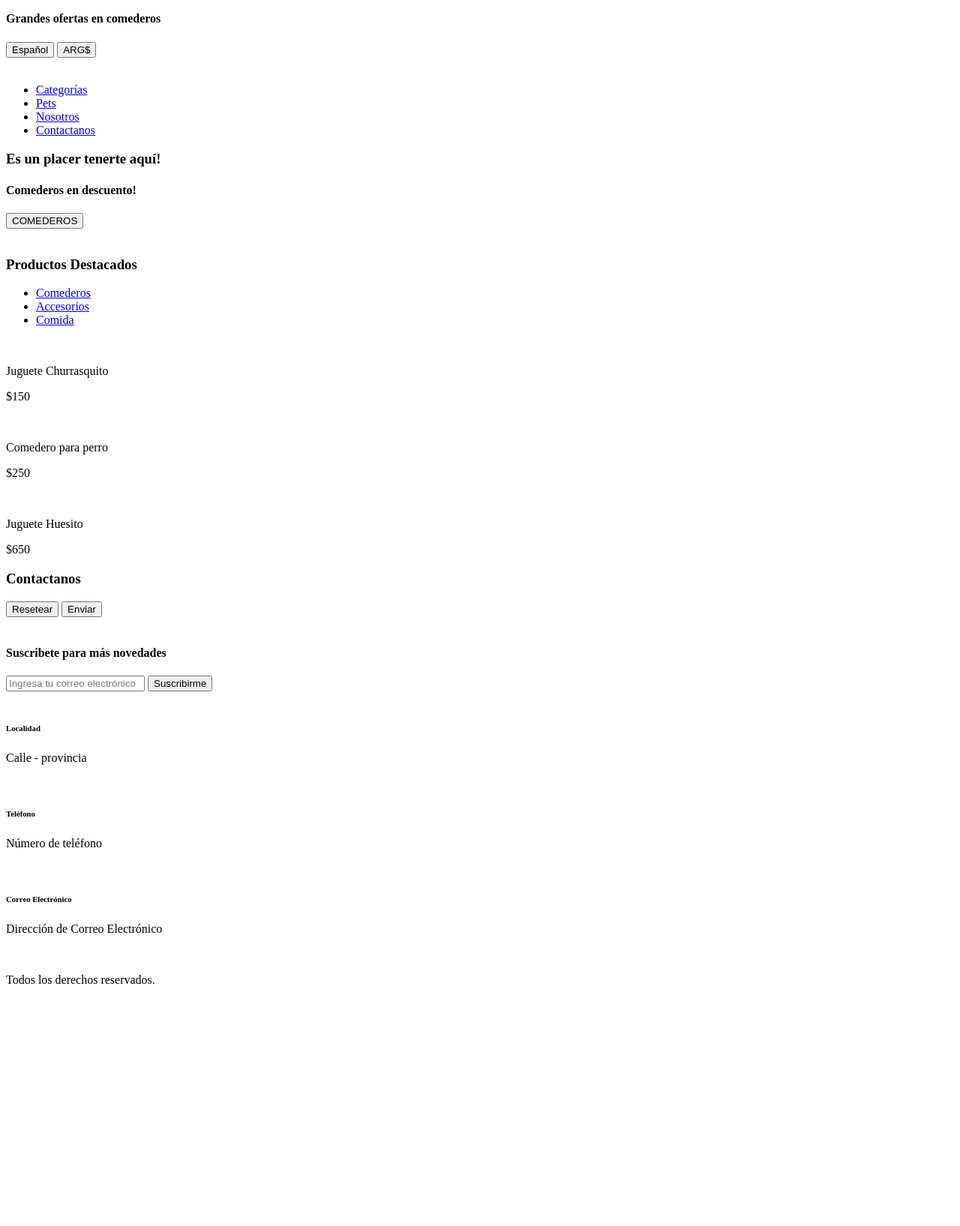
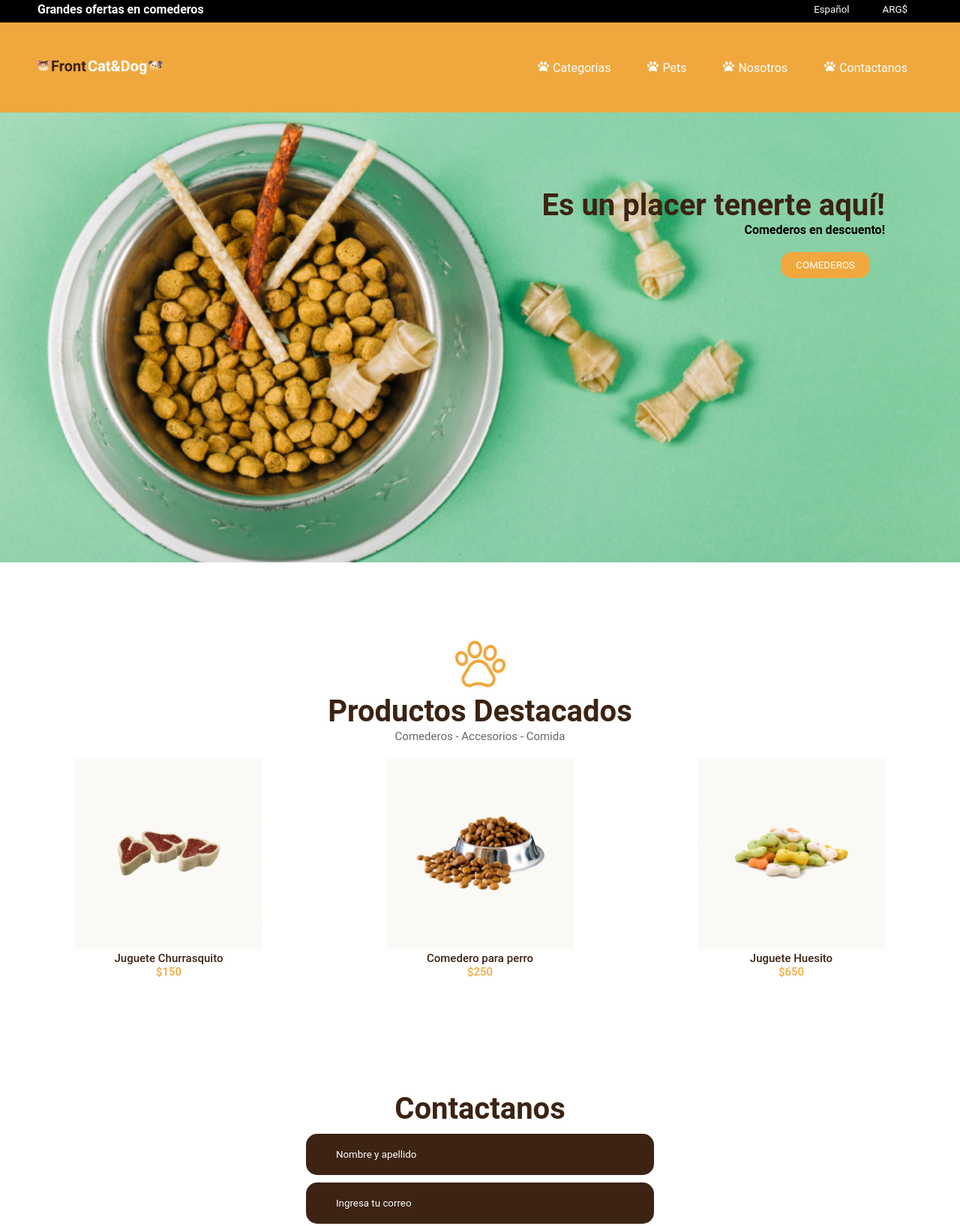
Before and after one commit to joaquinzxy/petshop-ctd, a plain HTML site: page index.html in a window 1280 px wide. Shown: the part 5-1640 px from the top of the page at 75% size. Before the commit the page ends 1337 px from the top, so only its background shows below. Drawn offline with Linux system fonts and the light colour scheme.

Commit message:
CSS agregado

```diff
--- a/index.html
+++ b/index.html
@@ -5,23 +5,28 @@
     <meta http-equiv="X-UA-Compatible" content="IE=edge">
     <meta name="viewport" content="width=device-width, initial-scale=1.0">
     <title>Clase 6</title>
+    <link rel="preconnect" href="https://fonts.googleapis.com">
+<link rel="preconnect" href="https://fonts.gstatic.com" crossorigin>
+    <link rel="stylesheet" href="style.css">
 </head>
 <body>
-    <header>
-        <div id="barra-superior">
-            <h4>Grandes ofertas en comederos</h4>
+    <div id="barra-superior">
+        <h4>Grandes ofertas en comederos</h4>
+        <div class="botones-barra">
             <button>Español</button>
             <button>ARG$</button>
         </div>
+    </div>
+    <header>
         <div id="logo-header">
-            <img src="" alt="">
+            <img src="img/Logo.png" alt="">
         </div>
         <nav>
             <ul>
-                <li><a href="#">Categorías</a></li>
-                <li><a href="#">Pets</a></li>
-                <li><a href="#">Nosotros</a></li>
-                <li><a href="#">Contactanos</a></li>
+                <li><a href="#"><svg xmlns="http://www.w3.org/2000/svg" viewBox="0 0 512 512"><!--! Font Awesome Pro 6.1.1 by @fontawesome - https://fontawesome.com License - https://fontawesome.com/license (Commercial License) Copyright 2022 Fonticons, Inc. --><path d="M256 224c-79.37 0-191.1 122.7-191.1 200.2C64.02 459.1 90.76 480 135.8 480C184.6 480 216.9 454.9 256 454.9C295.5 454.9 327.9 480 376.2 480c44.1 0 71.74-20.88 71.74-55.75C447.1 346.8 335.4 224 256 224zM108.8 211.4c-10.37-34.62-42.5-57.12-71.62-50.12S-7.104 202 3.27 236.6C13.64 271.3 45.77 293.8 74.89 286.8S119.1 246 108.8 211.4zM193.5 190.6c30.87-8.125 46.37-49.1 34.5-93.37s-46.5-71.1-77.49-63.87c-30.87 8.125-46.37 49.1-34.5 93.37C127.9 170.1 162.5 198.8 193.5 190.6zM474.9 161.3c-29.12-6.1-61.25 15.5-71.62 50.12c-10.37 34.63 4.75 68.37 33.87 75.37c29.12 6.1 61.12-15.5 71.62-50.12C519.1 202 503.1 168.3 474.9 161.3zM318.5 190.6c30.1 8.125 65.62-20.5 77.49-63.87c11.87-43.37-3.625-85.25-34.5-93.37c-30.1-8.125-65.62 20.5-77.49 63.87C272.1 140.6 287.6 182.5 318.5 190.6z"/></svg>Categorías</a></li>
+                <li><a href="#"><svg xmlns="http://www.w3.org/2000/svg" viewBox="0 0 512 512"><!--! Font Awesome Pro 6.1.1 by @fontawesome - https://fontawesome.com License - https://fontawesome.com/license (Commercial License) Copyright 2022 Fonticons, Inc. --><path d="M256 224c-79.37 0-191.1 122.7-191.1 200.2C64.02 459.1 90.76 480 135.8 480C184.6 480 216.9 454.9 256 454.9C295.5 454.9 327.9 480 376.2 480c44.1 0 71.74-20.88 71.74-55.75C447.1 346.8 335.4 224 256 224zM108.8 211.4c-10.37-34.62-42.5-57.12-71.62-50.12S-7.104 202 3.27 236.6C13.64 271.3 45.77 293.8 74.89 286.8S119.1 246 108.8 211.4zM193.5 190.6c30.87-8.125 46.37-49.1 34.5-93.37s-46.5-71.1-77.49-63.87c-30.87 8.125-46.37 49.1-34.5 93.37C127.9 170.1 162.5 198.8 193.5 190.6zM474.9 161.3c-29.12-6.1-61.25 15.5-71.62 50.12c-10.37 34.63 4.75 68.37 33.87 75.37c29.12 6.1 61.12-15.5 71.62-50.12C519.1 202 503.1 168.3 474.9 161.3zM318.5 190.6c30.1 8.125 65.62-20.5 77.49-63.87c11.87-43.37-3.625-85.25-34.5-93.37c-30.1-8.125-65.62 20.5-77.49 63.87C272.1 140.6 287.6 182.5 318.5 190.6z"/></svg>Pets</a></li>
+                <li><a href="#"><svg xmlns="http://www.w3.org/2000/svg" viewBox="0 0 512 512"><!--! Font Awesome Pro 6.1.1 by @fontawesome - https://fontawesome.com License - https://fontawesome.com/license (Commercial License) Copyright 2022 Fonticons, Inc. --><path d="M256 224c-79.37 0-191.1 122.7-191.1 200.2C64.02 459.1 90.76 480 135.8 480C184.6 480 216.9 454.9 256 454.9C295.5 454.9 327.9 480 376.2 480c44.1 0 71.74-20.88 71.74-55.75C447.1 346.8 335.4 224 256 224zM108.8 211.4c-10.37-34.62-42.5-57.12-71.62-50.12S-7.104 202 3.27 236.6C13.64 271.3 45.77 293.8 74.89 286.8S119.1 246 108.8 211.4zM193.5 190.6c30.87-8.125 46.37-49.1 34.5-93.37s-46.5-71.1-77.49-63.87c-30.87 8.125-46.37 49.1-34.5 93.37C127.9 170.1 162.5 198.8 193.5 190.6zM474.9 161.3c-29.12-6.1-61.25 15.5-71.62 50.12c-10.37 34.63 4.75 68.37 33.87 75.37c29.12 6.1 61.12-15.5 71.62-50.12C519.1 202 503.1 168.3 474.9 161.3zM318.5 190.6c30.1 8.125 65.62-20.5 77.49-63.87c11.87-43.37-3.625-85.25-34.5-93.37c-30.1-8.125-65.62 20.5-77.49 63.87C272.1 140.6 287.6 182.5 318.5 190.6z"/></svg>Nosotros</a></li>
+                <li><a href="#"><svg xmlns="http://www.w3.org/2000/svg" viewBox="0 0 512 512"><!--! Font Awesome Pro 6.1.1 by @fontawesome - https://fontawesome.com License - https://fontawesome.com/license (Commercial License) Copyright 2022 Fonticons, Inc. --><path d="M256 224c-79.37 0-191.1 122.7-191.1 200.2C64.02 459.1 90.76 480 135.8 480C184.6 480 216.9 454.9 256 454.9C295.5 454.9 327.9 480 376.2 480c44.1 0 71.74-20.88 71.74-55.75C447.1 346.8 335.4 224 256 224zM108.8 211.4c-10.37-34.62-42.5-57.12-71.62-50.12S-7.104 202 3.27 236.6C13.64 271.3 45.77 293.8 74.89 286.8S119.1 246 108.8 211.4zM193.5 190.6c30.87-8.125 46.37-49.1 34.5-93.37s-46.5-71.1-77.49-63.87c-30.87 8.125-46.37 49.1-34.5 93.37C127.9 170.1 162.5 198.8 193.5 190.6zM474.9 161.3c-29.12-6.1-61.25 15.5-71.62 50.12c-10.37 34.63 4.75 68.37 33.87 75.37c29.12 6.1 61.12-15.5 71.62-50.12C519.1 202 503.1 168.3 474.9 161.3zM318.5 190.6c30.1 8.125 65.62-20.5 77.49-63.87c11.87-43.37-3.625-85.25-34.5-93.37c-30.1-8.125-65.62 20.5-77.49 63.87C272.1 140.6 287.6 182.5 318.5 190.6z"/></svg>Contactanos</a></li>
             </ul>
         </nav>
     </header>
@@ -32,79 +37,85 @@
             <div>
                 <h3>Es un placer tenerte aquí!</h3>
                 <h4>Comederos en descuento!</h4>
-                <button>COMEDEROS</button>
+                <button class="boton-naranja">COMEDEROS</button>
             </div>
         </section>
 
         <section id="galeria-producto">
-            <img src="#" class="icono-encabezado" alt="">
+            <img src="img/huella.png" class="icono-encabezado" alt="">
             <h3>Productos Destacados</h3>
             <ul>
-                <li><a href="#">Comederos</a></li>
-                <li><a href="#">Accesorios</a></li>
+                <li><a href="#">Comederos   -   </a></li>
+                <li><a href="#">Accesorios   -   </a></li>
                 <li><a href="#">Comida</a></li>
             </ul>
             <div id="contenedor-productos">
                 <div class="producto">
-                    <img src="" alt="" class="producto-imagen">
+                    <img src="img/churrasquito.png" alt="" class="producto-imagen">
                     <p class="producto-titulo">Juguete Churrasquito</p>
-                    <p class="producto-">$150</p>
+                    <p class="producto-precio">$150</p>
                 </div>
                 <div class="producto">
-                    <img src="" alt="" class="producto-imagen">
+                    <img src="img/comedero.png" alt="" class="producto-imagen">
                     <p class="producto-titulo">Comedero para perro</p>
-                    <p class="producto-">$250</p>
+                    <p class="producto-precio">$250</p>
                 </div>
                 <div class="producto">
-                    <img src="" alt="" class="producto-imagen">
+                    <img src="img/Huesito.png" alt="" class="producto-imagen">
                     <p class="producto-titulo">Juguete Huesito</p>
-                    <p class="producto-">$650</p>
+                    <p class="producto-precio">$650</p>
                 </div>
             </div>
         </section>
 
         <section id="formulario-contacto">
             <h3>Contactanos</h3>
-            <form action="">
-
-            </form>
-            <button>Resetear</button>
-            <button>Enviar</button>
+            <div class="contenedor-input">
+                <input type="text" name="nombre" placeholder="Nombre y apellido">
+                <input type="text" placeholder="Ingresa tu correo">
+                <input type="text" placeholder="Telefono">
+            </div>
+            <button class="boton-gris">Resetear</button>
+            <button class="boton-naranja">Enviar</button>
         </section>
 
         <section id="newsletter">
             <img src="" alt="">
             <h4>Suscribete para más novedades</h4>
-            <input type="text" placeholder="Ingresa tu correo electrónico">
-            <button>Suscribirme</button>
+            <div class="correo-boton-grupo">
+                <input type="text" placeholder="Ingresa tu correo electrónico">
+                <button class="boton-gris">Suscribirme</button>
+            </div>
         </section>
     </main>
 
     <footer>
         <div class="info-contacto">
             <div class="forma-contacto">
-                <img src="" alt="">
+                <img src="img/Icono.png" alt="">
                 <div class="info">
                     <h6>Localidad</h6>
                     <p>Calle - provincia</p>
                 </div>
             </div>
             <div class="forma-contacto">
-                <img src="" alt="">
+                <img src="img/Icono.png" alt="">
                 <div class="info">
                     <h6>Teléfono</h6>
                     <p>Número de teléfono</p>
                 </div>
             </div>
             <div class="forma-contacto">
-                <img src="" alt="">
+                <img src="img/Icono.png" alt="">
                 <div class="info">
                     <h6>Correo Electrónico</h6>
                     <p>Dirección de Correo Electrónico</p>
                 </div>
             </div>
         </div>
-        <img src="" alt="">
+        <div class="logo-sociales">
+            <img src="img/Logo-white.png" alt="">
+        </div>
         <div class="derechos-reservados">
             <p>Todos los derechos reservados.</p>
         </div>
--- /dev/null
+++ b/style.css
@@ -0,0 +1,292 @@
+*{
+    margin: 0; /* se sacan los margenes por defecto del navegador, asi se empieza desde 0 */
+    font-family: Roboto;
+}
+
+#barra-superior{
+    background-color: black;
+    color: white; /* color de la fuente */
+    text-align: center;
+    display: flex;
+    flex-direction: row;
+    justify-content: space-between;
+    align-items: center;
+    padding: 0 50px;
+}
+
+#barra-superior button{
+    margin: 0;
+    background-color: black;
+}
+
+header{
+    background-color: #F0A83E;
+    height: 15vh; /* unidad de medida que toma como referencia el tamaño de la pantalla 100vh sería el 100% de la pantalla (vertical height) */
+    display: flex;
+    flex-direction: row;
+    align-items: center;
+    padding: 0 50px;
+}
+
+header #logo-header{
+    width: 30%;
+}
+
+
+header nav{
+    width: 70%;
+    text-align: right;
+}
+
+header nav img{
+    width: 80%;
+}
+
+header a{
+    text-decoration: none; /* sacar el subrayado de los enlaces*/
+    color: white;
+}
+
+header a svg{ /* iconos incrustados en el nav*/
+    height: 15px;
+    fill: white;
+    margin: 0 5px;
+}
+
+ul{
+    list-style: none; /* sacar los puntos de la lista*/
+}
+
+nav ul li{
+    display: inline;
+    margin: 0 20px;
+}
+
+#hero-banner{
+    background-image: url('img/banner.png');
+    background-repeat: no-repeat;
+    background-size: cover;
+    height: fit-content;
+    height: 50vh; /* unidad de medida, explicado en la etiqueta HEADER más arriba*/
+    text-align: right;
+    padding: 100px;
+}
+
+#galeria-producto{
+    text-align: center;
+    padding: 100px;
+}
+
+h3{
+    color: #3C2313;
+    font-weight: 700;
+    font-size: 40px;
+    width: auto;
+}
+
+#galeria-producto li{
+    display: inline; /* Muestra los elementos de la lista de forma horizontal  */
+    font-family: Roboto;
+    font-size: 15px;
+    font-weight: 400;
+    line-height: 18px;
+
+}
+
+#galeria-producto ul{
+    padding: 0;
+}
+
+#galeria-producto a{
+    text-decoration: none;
+    color: #666666;
+    font-size: 15px;
+    font-weight: 400;
+}
+
+#contenedor-productos{
+    display: flex;
+    flex-direction: row;
+    justify-content: space-between;
+    flex-wrap: wrap;
+    margin-top: 20px;
+}
+
+.producto{
+    width: 20%;
+    min-width: 250px;
+    cursor: pointer; /* cambia el cursor cuando ponemos el mouse arriba, le pone la manito simulando que fuera un link*/
+}
+
+.producto img{
+    width: 100%;
+}
+
+.producto .producto-titulo{
+    font-family: Roboto;
+    font-size: 15px;
+    font-weight: 500;
+    line-height: 18px;
+    text-align: center;
+    color: #3C2313;
+}
+
+.producto .producto-precio{
+    font-family: Roboto;
+    font-size: 15px;
+    font-weight: 500;
+    line-height: 18px;
+    text-align: center;
+    color: #F0A83E;
+}
+
+#formulario-contacto{
+    text-align: center;
+    padding:50px 0;
+}
+
+#formulario-contacto .contenedor-input{
+    text-align: center;
+}
+
+#formulario-contacto input{
+    display: block;  /* obliga al elemento (cajita de ingreso de datos) a mostrarse en bloque, o sea que ocupa todo el ancho y el resto debe ubicarse abajo */
+    margin: 10px auto; /* margen de 10px arriba y abajo - y a la izquierda y derecha se reparte el espacio, asi se queda centrado*/
+    border: none;
+    background-color: #3C2313;
+    padding: 20px 40px;
+    border-radius: 15px;
+    width: 30%;
+    color: white;
+}
+
+#formulario-contacto input::placeholder{
+    color: white;
+}
+
+button{
+    border-radius: 15px; /* esquinas redondeadas*/
+    margin: 20px; /* espacio externo del boton*/
+    padding: 10px 20px;  /* espacio interno del boton, da más aire digamos al texto*/
+    border: none; /* se saca el borde por defecto del boton*/
+    color: white;
+}
+
+.boton-naranja{
+    background-color: #F0A83E;
+}
+
+.boton-gris{
+    background-color: #666666;
+}
+
+#newsletter{
+    background-color: #F0A83E;
+    color: white;
+    min-height: 10vh;
+    padding: 50px;
+    text-align: center;
+    display: flex;
+    flex-direction: row;
+    justify-content: center;
+    align-items: center;
+    flex-wrap: wrap;
+}
+
+/*
+
+ARREGLADO CON FLEXBOX
+
+#newsletter > *{   dentro del div newsletter, aplica una propiedad a TODOS (*) los hijos inmediatos (los "nietos" ya no, solo hijos)
+    display: inline;
+}
+
+*/
+
+#newsletter .correo-boton-grupo{
+    display: flex;
+    flex-direction: row;
+    min-width: 50%;
+    flex-wrap: wrap;
+}
+
+#newsletter h4{
+    margin-right: 200px;
+    font-size: 22px;
+}
+
+#newsletter input{
+    display: block;  /* obliga al elemento (cajita de ingreso de datos) a mostrarse en bloque, o sea que ocupa todo el ancho y el resto debe ubicarse abajo */
+    margin: 10px auto; /* margen de 10px arriba y abajo - y a la izquierda y derecha se reparte el espacio, asi se queda centrado*/
+    border: none;
+    background-color: #fff;
+    padding: 20px 40px;
+    border-radius: 15px;
+    width: 50%;
+    color: black;
+}
+
+footer{
+    background-color: #3C2313;
+    color: white;
+    display: flex;
+    flex-direction: row;
+    flex-wrap: wrap;
+    justify-content: space-between;
+    align-items: center;
+}
+
+footer .logo-sociales{
+    padding: 50px;
+}
+
+footer h6{
+font-family: Roboto;
+font-size: 20px;
+font-weight: 700;
+line-height: 23px;
+letter-spacing: 0em;
+text-align: left;
+}
+
+footer .info-contacto{
+    padding: 50px 100px;
+}
+
+footer .forma-contacto{
+    margin: 10px 0;
+}
+
+footer .info p{
+    font-family: Roboto;
+    font-size: 10px;
+    font-weight: 700;
+    line-height: 12px;
+    letter-spacing: 0em;
+    text-align: left;
+    color:#8A8787;
+}
+
+.forma-contacto img{
+    width: 50px;
+    vertical-align: middle;
+}
+
+.forma-contacto .info{
+    vertical-align:middle; /* alinea un elemento de forma vertical*/
+}
+
+.forma-contacto > *{
+    display: inline-block;
+}
+
+.derechos-reservados{
+    background-color: rgb(24, 24, 24);
+    color: white;
+    text-align: center;
+    width: 100%;
+    height: 10vh;
+    display: flex;
+    justify-content: center;
+    align-items: center;
+}
```
Also changed, not shown: img/Huesito.png (added), img/Icono.png (added), img/Logo-white.png (added), img/Logo.png (added), img/banner.png (added), img/churrasquito.png (added), img/comedero.png (added), img/huella.png (added), img/paw-solid.svg (added).
